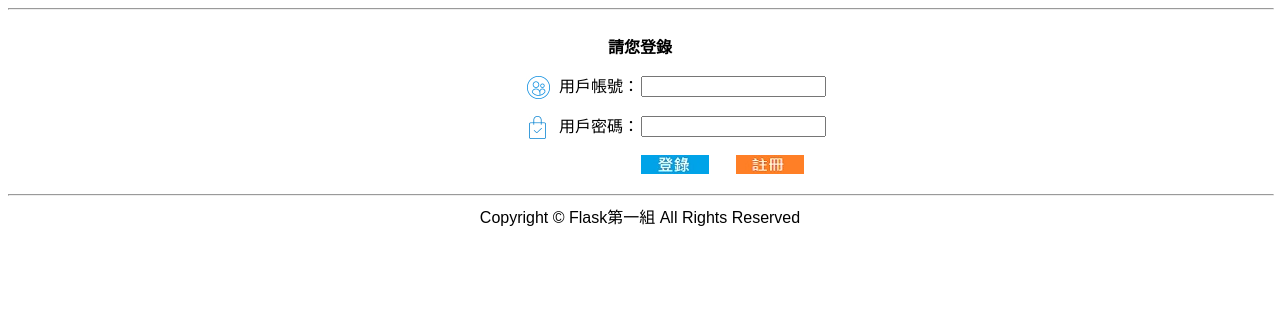
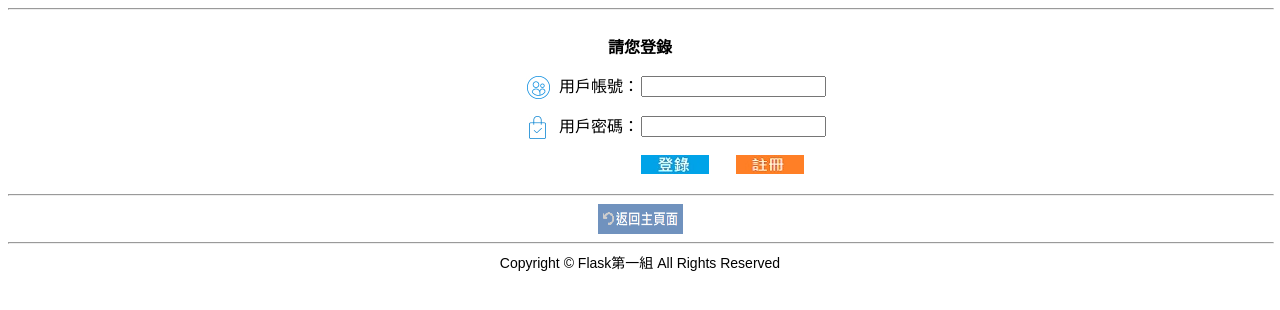
Before and after one commit to erik1110/booking_system, a Flask app: page / in a window 1280 px wide. Shown: the part 93-403 px from the top of the page. Run offline with Flask 2, Linux system fonts and the light colour scheme.

Commit message:
[config] adjust base1.html

```diff
--- a/app/templates/base1.html
+++ b/app/templates/base1.html
@@ -24,9 +24,19 @@
 
 <!--頁面内容訊息-->
 {% block body %}{% endblock %}
+<hr width="100%" />
+<div align="center">
+    <a href="/main"><img src="{{ url_for('static', filename='images/homepage.png') }}"
+                     align="absmiddle"
+                     width="85px"
+                     height="30px"  /></a>
+</div>
 <div class="footer">
-  <hr  width="100%" />
-  Copyright © Flask第一組 All Rights Reserved </div>
+    <hr width="100%"/>
+    <a style="font-size:14px;">
+        Copyright © Flask第一組 All Rights Reserved
+    </a>
+</div>
 </body>
 </html>
 </font>
--- a/app/templates/borrows_ok.html
+++ b/app/templates/borrows_ok.html
@@ -26,8 +26,5 @@ a:hover {
   <p class="text7"> 謝謝您的借用！ </p>
   <p class="text7"> 您的借用單號是：123 </p>
   <p class="text7"> 您可以繼續借用！ </p>
-   <p class="text7">
-       <a href="/main">返回主頁面</a>
-  </p>
 </div>
 {% endblock %}
```
